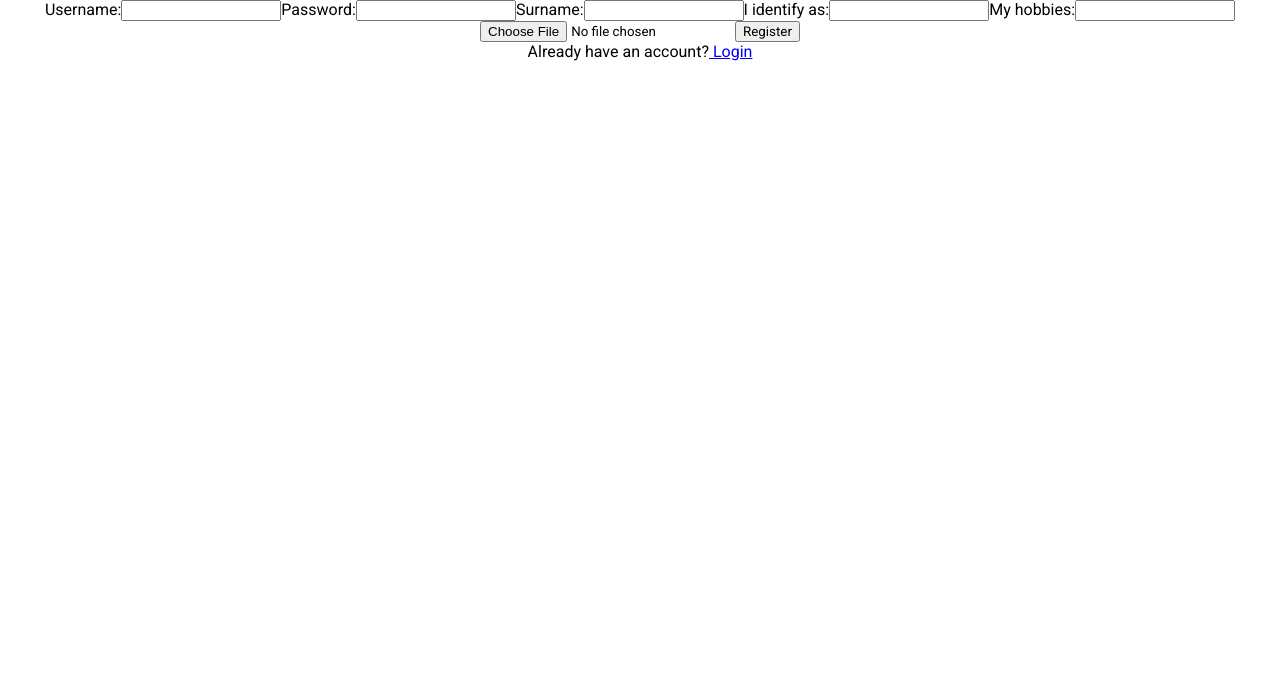
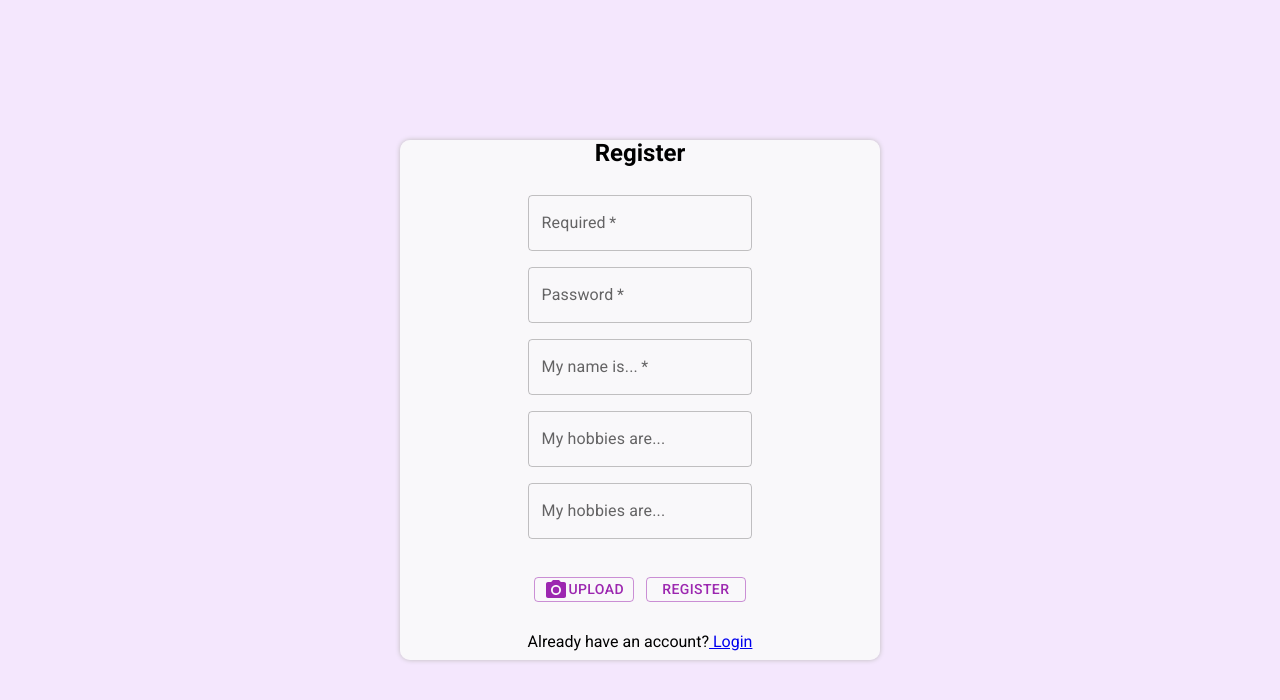
Before and after one commit to Alice-Nekruz/social-gratitude-client, a React (Create React App) app: page /register in a window 1280 px wide. Shown: the top 700 px of the page. Built offline with nearby package versions, Linux system fonts and the light colour scheme; no server answers.

Commit message:
CSS added to register component

```diff
--- a/src/components/auth/Login.js
+++ b/src/components/auth/Login.js
@@ -44,7 +44,7 @@ export default class Login extends Component {
           });
         return (
            <div className="login-page">
-            <div className="login-container">
+            <div className="login-container-login">
                 <Box
                 component="form"
                 sx={{
@@ -53,7 +53,7 @@ export default class Login extends Component {
                 noValidate
                 autoComplete="off"
                 onSubmit={this.handleFormSubmit}
-            >
+                >
                     <h2>Login:</h2>
                         <TextField
                             required
@@ -75,7 +75,7 @@ export default class Login extends Component {
                         />
 
                     <div>
-                        <label htmlFor="contained-button-file">
+                    <label htmlFor="contained-button-file">
                         <Input id="contained-button-file" type="submit" value="Submit"/>
                         <Button className="button" variant="outlined" color="secondary" component="span">
                              Login
--- a/src/components/auth/Register.js
+++ b/src/components/auth/Register.js
@@ -3,6 +3,13 @@ import { Link } from 'react-router-dom';
 import authService from "../../services/auth-services";
 import { Redirect } from 'react-router';
 import imgService from '../../api/service';
+import './auth.style/style.css';
+import Box from '@mui/material/Box';
+import TextField from '@mui/material/TextField';
+import Button from '@mui/material/Button';
+import { styled } from '@mui/material/styles';
+import PhotoCamera from '@mui/icons-material/PhotoCamera';
+
 
 
 class Register extends React.Component {
@@ -84,67 +91,101 @@ class Register extends React.Component {
 
 
     render() {
+        const Input = styled('input')({
+            display: 'none',
+          });
+
         return (
-            <div>
-                <form onSubmit={this.handleFormSubmit}>
-                    <label>
-                        Username:
-                        <input
-                            type="text"
+            <div className="login-page">
+            <div className="login-container-register">
+                <Box
+                component="form"
+                sx={{
+                '& .MuiTextField-root': { m: 1, width: '25ch' },
+                }}
+                noValidate
+                autoComplete="off"
+                onSubmit={this.handleFormSubmit}
+                >
+
+                    <h2>Register</h2>
+                        <TextField
+                            required
+                            id="outlined-required"
                             name="username"
+                            label="Required"
+                            defaultValue="username World"
                             value={this.state.username}
                             onChange={this.handleChange}
                         />
-                    </label>
 
-                    <label>
-                        Password:
-                        <input
+                        <TextField
+                            required
+                            id="outlined-password-input"
+                            name="password"
+                            label="Password"
                             type="password"
-                            name="password"
                             value={this.state.password}
                             onChange={this.handleChange}
+                            autoComplete="current-password"
                         />
-                    </label>
-                    <label>
-                        Surname:
-                        <input
+
+                        <TextField
+                            required
+                            id="outlined-required"
+                            name="name"
                             type="text"
-                            name="name"
+                            label="My name is..."
+                            defaultValue="username World"
                             value={this.state.name}
                             onChange={ e => this.handleChange(e)}
                         />
-                    </label>
-                    <label>
-                        I identify as:
-                        <input
+
+
+                            <TextField
+                                id="outlined-required"
+                                name="name"
                                 type="text"
-                            name="gender"
+                                label="My hobbies are..."
+                                defaultValue="username World"
                                 value={this.state.gender}
-                            onChange={this.handleChange}
+                                onChange={ e => this.handleChange(e)}
                             />
-                    </label>
-                    <label>
-                        My hobbies:
-                        <input
+
+                            <TextField
+                                id="outlined-required"
+                                name="name"
                                 type="text"
-                            name="hobbies"
+                                label="My hobbies are..."
+                                defaultValue="username World"
                                 value={this.state.hobbies}
-                            onChange={this.handleChange}
+                                onChange={ e => this.handleChange(e)}
                             />
+
+                    <div className="register-photo">
+                        <label htmlFor="contained-button-file">
+                            <Input accept="image/*" id="contained-button-file" multiple type="file" onChange={(e) => this.handleFileUpload(e)}/>
+                            <Button className="button" variant="outlined" color="secondary" component="span">
+                            <PhotoCamera/>Upload
+                            </Button>
                         </label>
 
-                    <input type="file" onChange={(e) => this.handleFileUpload(e)}/>
 
-                    <button type="submit"> Register </button>
-                </form>
+                        <label htmlFor="contained-button-file">
+                            <Input id="contained-button-file" type="submit" value="Submit"/>
+                            <Button className="button" variant="outlined" color="secondary" component="span">
+                                Register
+                            </Button>
+                        </label>
                         {this.state.isSubmitted && <Redirect to="/posts"/>}
+                    </div>
 
                 <p>
                     Already have an account?
                     <Link to={"/"}> Login</Link>
                 </p>
-
+                </Box>
+            </div>
             </div>
         )
     }
--- a/src/components/auth/auth.style/style.css
+++ b/src/components/auth/auth.style/style.css
@@ -7,15 +7,14 @@
     background-color: rgb(244, 231, 253);
 }
 
-.login-container{
+.login-container-login{
     background-color: rgba(250, 250, 250, 0.904);
     display: flex;
-    flex-direction: column;
-    /* justify-content: center; */
+    flex-direction: row;
     align-content: space-around;
     align-items: center;
     max-width: 400px;
-    min-width: 260px;
+    min-width: 460px;
     height: 300px;
     margin: 10px;
     padding: 10px;
@@ -24,10 +23,41 @@
 
 }
 
-.login-container h2{
-    margin: 20px 0px;
+.login-container-register{
+    background-color: rgba(250, 250, 250, 0.904);
+    display: flex;
+    flex-direction: row;
+    align-content: space-around;
+    align-items: center;
+    max-width: 400px;
+    min-width: 460px;
+    height: 500px;
+    margin: 10px;
+    padding: 10px;
+    box-shadow: 0px 0px 5px rgb(189, 187, 187);
+    border-radius: 10px;
+
 }
 
-.login-container p{
-    margin: 20px 0px;
+.login-container-login h2{
+    margin: 20px;
 }
+
+.login-container-login p{
+    margin: 20px 0px 30px;
+}
+
+.login-container-register h2{
+    margin: 20px 10px;
+}
+
+.login-container-register p{
+    margin: 10px 0px 30px;
+}
+
+.register-photo{
+    width: 46%;
+    margin: 30px auto;
+    display: flex;
+    justify-content: space-between;
+}
```
Lines whose indentation alone changed are shown as unchanged.
